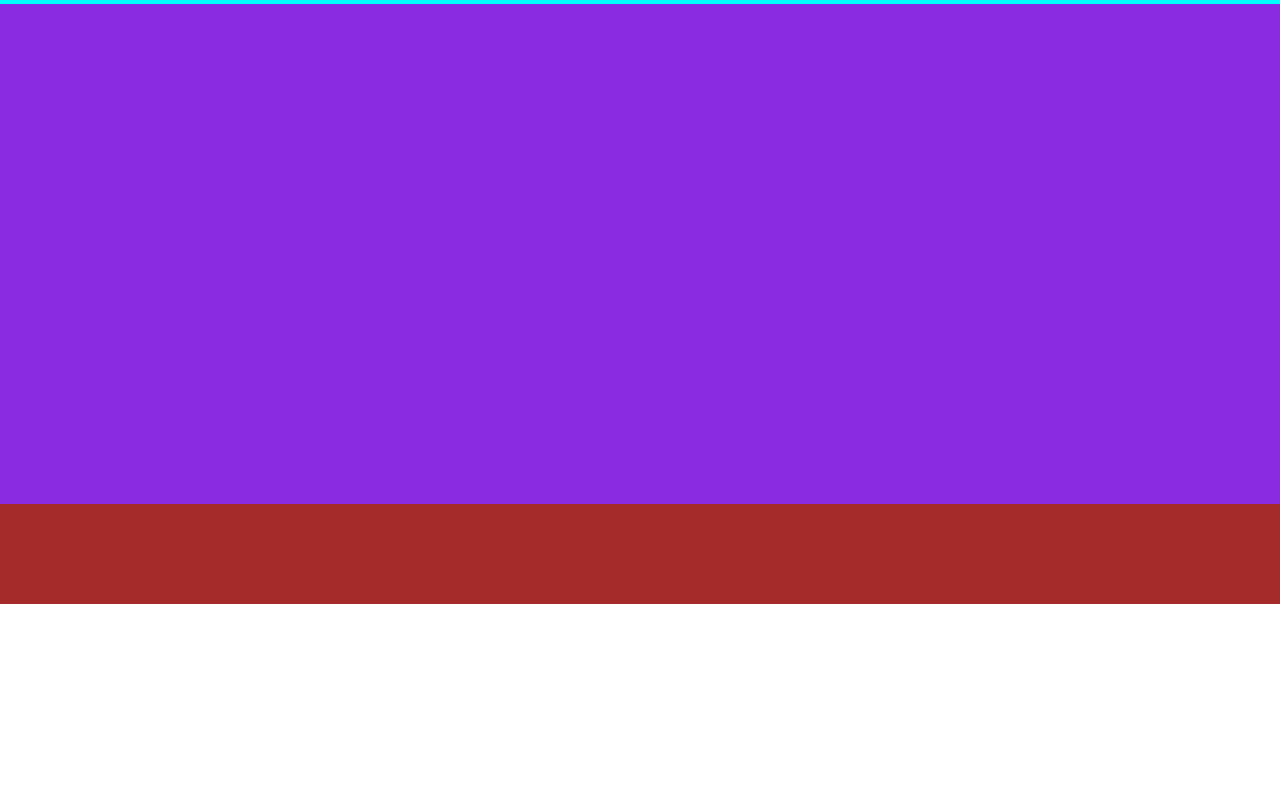
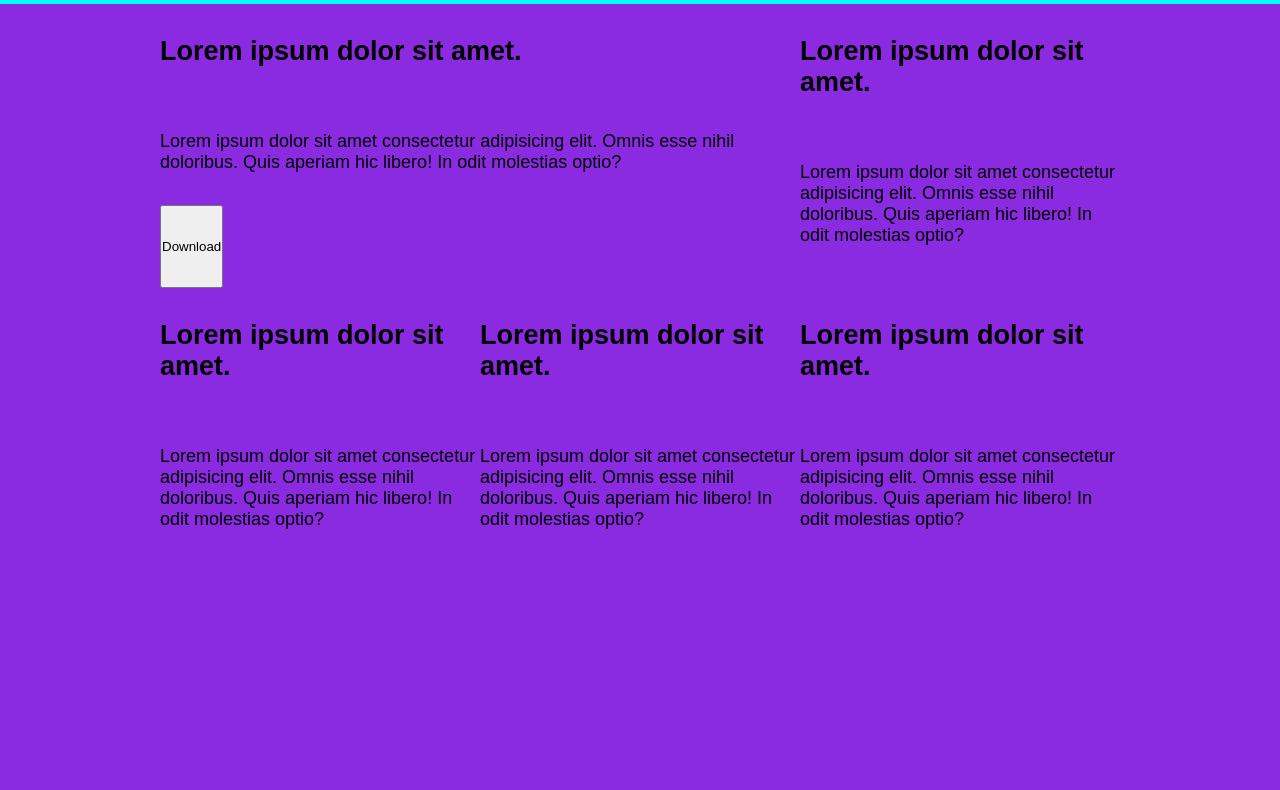
Before and after one commit to giacomomarongiu/htmlcss-responsive-layout, a plain HTML site: page index.html in a window 1280 px wide. Shown: the part 36-826 px from the top of the page. Before the commit the page ends 800 px from the top, so only its background shows below. Drawn offline with Linux system fonts and the light colour scheme.

Commit message:
add "download-main section" responsive on 758px add container width over 1200px

```diff
--- a/assets/css/style.css
+++ b/assets/css/style.css
@@ -14,7 +14,10 @@
     box-sizing: border-box;
 }
 
-
+body{
+    font-size: large;
+    font-family: sans-serif;
+}
 
 
 /*Debug*/
@@ -25,7 +28,7 @@
 
 .debug main {
     background-color: blueviolet;
-    height: 500px;
+    height: 1500px;
 }
 
 .debug footer {
@@ -44,6 +47,9 @@
 
 .d-flex {
     display: flex;
+}
+.row{
+    flex-wrap: wrap;
 }
 
 ul{
@@ -81,6 +87,9 @@ nav {
 }
 
 
+.card> *{
+    padding: 2rem 0;
+}
 
 
 
@@ -92,19 +101,25 @@ nav {
 
 
 @media screen and (min-width:768px) {
-
+    .col-sm-8{
+        width: calc((100%/12)*8);
+    }
+    .col-sm-4{
+        width: calc((100%/12)*4);
+    }
 }
 
 @media screen and (min-width:992px) {
-
-}
-
-@media screen and (min-width:1200px) {
     .menu{
         display: none;
     }
     .menu-lg{
         display: inline;
     }
+}
 
+@media screen and (min-width:1200px) {
+    .container{
+        width: 75%;
+    }
 }
--- a/index.html
+++ b/index.html
@@ -30,6 +30,48 @@
 
     <main>
         <div id="site_main">
+            <div id="download">
+                <div class=" container">
+                    <div class="row d-flex">
+                        <div class="col-12 col-sm-8">
+                            <div class="card">
+                                <h2>Lorem ipsum dolor sit amet.</h2>
+                                <p>Lorem ipsum dolor sit amet consectetur adipisicing elit. Omnis esse nihil doloribus.
+                                    Quis aperiam hic libero! In odit molestias optio?</p>
+                                <button>Download</button>
+                            </div>
+                        </div>
+                        <div class="col-12 col-sm-4">
+                            <div class="card">
+                                <h2>Lorem ipsum dolor sit amet.</h2>
+                                <p>Lorem ipsum dolor sit amet consectetur adipisicing elit. Omnis esse nihil doloribus.
+                                    Quis aperiam hic libero! In odit molestias optio?</p>
+                            </div>
+                        </div>
+                        <div class="col-12 col-sm-4">
+                            <div class="card">
+                                <h2>Lorem ipsum dolor sit amet.</h2>
+                                <p>Lorem ipsum dolor sit amet consectetur adipisicing elit. Omnis esse nihil doloribus.
+                                    Quis aperiam hic libero! In odit molestias optio?</p>
+                            </div>
+                        </div>
+                        <div class="col-12 col-sm-4">
+                            <div class="card">
+                                <h2>Lorem ipsum dolor sit amet.</h2>
+                                <p>Lorem ipsum dolor sit amet consectetur adipisicing elit. Omnis esse nihil doloribus.
+                                    Quis aperiam hic libero! In odit molestias optio?</p>
+                            </div>
+                        </div>
+                        <div class="col-12 col-sm-4">
+                            <div class="card">
+                                <h2>Lorem ipsum dolor sit amet.</h2>
+                                <p>Lorem ipsum dolor sit amet consectetur adipisicing elit. Omnis esse nihil doloribus.
+                                    Quis aperiam hic libero! In odit molestias optio?</p>
+                            </div>
+                        </div>
+                    </div>
+                </div>
+            </div>
         </div>
     </main>
     <!--/main-->
```
